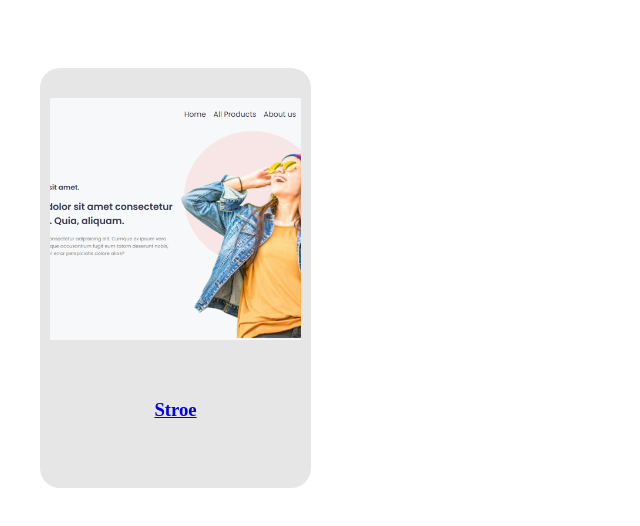
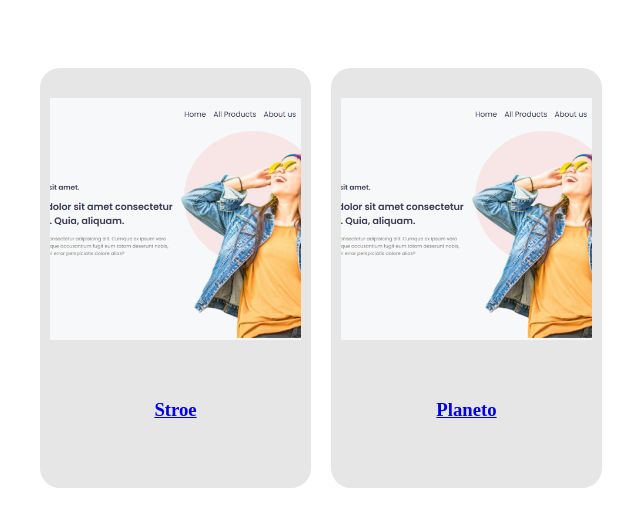
Before and after one commit to mes71/web_ui, a plain HTML site: page index.html in a window 1280 px wide. Shown: the whole page, without its empty margins (28-668 px from the left). Drawn offline with Linux system fonts and the light colour scheme.

Commit message:
init planeto project

```diff
--- a/index.html
+++ b/index.html
@@ -9,8 +9,12 @@
   <body>
     <div class="container">
       <a href="store/index.html " class="card" target="_blank">
-        <img class="grow6" src="store/img/final.png" ></img>
+        <img class="grow6" src="store/img/final.png" alt="store" />
         <h3 class="grow1">Stroe</h3>
+      </a>
+      <a href="planet/index.html " class="card" target="_blank">
+        <img class="grow6" src="store/img/final.png" alt="Planeto" />
+        <h3 class="grow1">Planeto</h3>
       </a>
     </div>
   </body>
```
Also changed, not shown: planet/index.html (added, +12 -0 lines), planet/src/assets/hero.png (added), planet/src/assets/logo.webp (added), planet/src/assets/logo2.webp (added), planet/src/assets/planet1.jpg (added), planet/src/assets/planet2.webp (added), planet/src/assets/planet3.jpg (added), planet/src/assets/planet4.jpg (added), planet/src/assets/planet5.webp (added), planet/src/assets/planet7.jpg (added), planet/src/assets/planet8.jpg (added), planet/src/styles/styles.css (added).
